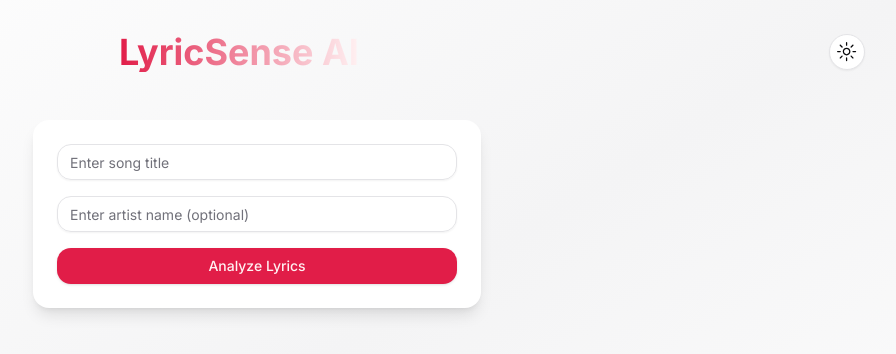
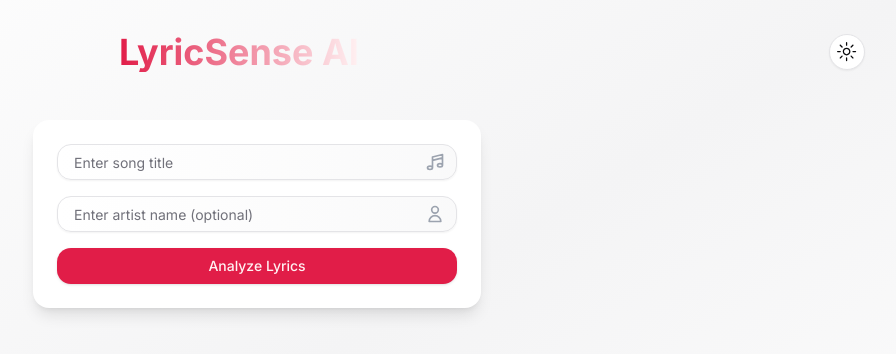
Before and after one commit to Tirth-chokshi/LyricSense-AI, a Next.js app: page / in a window 1280 px wide. Shown: the top 354 px of the page, without its empty margins (383-1279 px from the left). Built offline with nearby package versions, Linux system fonts and the light colour scheme.

Commit message:
input field update

```diff
--- a/src/app/page.js
+++ b/src/app/page.js
@@ -100,20 +100,34 @@ export default function Home() {
 
         <main>
           <form onSubmit={handleSubmit} className="space-y-4 max-w-md mx-auto mb-12 bg-card p-6 rounded-lg shadow-lg">
+            <div className="relative">
               <Input
                 type="text"
                 value={songTitle}
                 onChange={(e) => setSongTitle(e.target.value)}
                 placeholder="Enter song title"
-              className="w-full"
+                className="w-full pl-4 pr-10 py-2 border rounded-md bg-gradient-to-r from-background to-secondary/50 focus:outline-none focus:ring-2 focus:ring-primary/50"
               />
+              <div className="absolute inset-y-0 right-0 flex items-center pr-3 pointer-events-none">
+                <svg className="w-5 h-5 text-gray-400" fill="none" stroke="currentColor" viewBox="0 0 24 24" xmlns="http://www.w3.org/2000/svg">
+                  <path strokeLinecap="round" strokeLinejoin="round" strokeWidth="2" d="M9 19V6l12-3v13M9 19c0 1.105-1.343 2-3 2s-3-.895-3-2 1.343-2 3-2 3 .895 3 2zm12-3c0 1.105-1.343 2-3 2s-3-.895-3-2 1.343-2 3-2 3 .895 3 2zM9 10l12-3"></path>
+                </svg>
+              </div>
+            </div>
+            <div className="relative">
               <Input
                 type="text"
                 value={artistName}
                 onChange={(e) => setArtistName(e.target.value)}
                 placeholder="Enter artist name (optional)"
-              className="w-full"
+                className="w-full pl-4 pr-10 py-2 border rounded-md bg-gradient-to-r from-background to-secondary/50 focus:outline-none focus:ring-2 focus:ring-primary/50"
               />
+              <div className="absolute inset-y-0 right-0 flex items-center pr-3 pointer-events-none">
+                <svg className="w-5 h-5 text-gray-400" fill="none" stroke="currentColor" viewBox="0 0 24 24" xmlns="http://www.w3.org/2000/svg">
+                  <path strokeLinecap="round" strokeLinejoin="round" strokeWidth="2" d="M16 7a4 4 0 11-8 0 4 4 0 018 0zM12 14a7 7 0 00-7 7h14a7 7 0 00-7-7z"></path>
+                </svg>
+              </div>
+            </div>
             <Button type="submit" className="w-full bg-primary hover:bg-primary/90 text-primary-foreground" disabled={loading}>
               {loading ? (
                 <>
```
Lines whose indentation alone changed are shown as unchanged.
